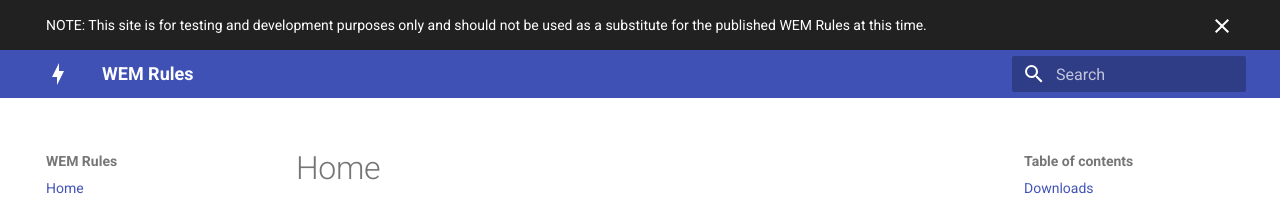
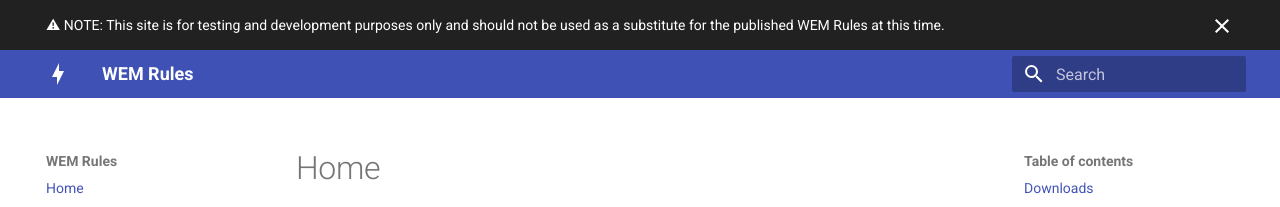
Before and after one commit to EnerCloud-PoC/wem-rules-prototype, an MkDocs documentation site: the page built from docs/index.md, in a window 1280 px wide and 1321 px high. Shown: the top 207 px of the window. Built offline with MkDocs 1.6.1 and Material for MkDocs 9.7.7, drawn with Linux system fonts in a browser that asks for light colours; the version menu is left out.

```diff
--- a/overrides/main.html
+++ b/overrides/main.html
@@ -1,5 +1,5 @@
 {% extends "base.html" %}
 
 {% block announce %}
-  <p>NOTE: This site is for testing and development purposes only and should not be used as a substitute for the published WEM Rules at this time.</p>
+  <p>⚠ NOTE: This site is for testing and development purposes only and should not be used as a substitute for the published WEM Rules at this time.</p>
 {% endblock %}
```
